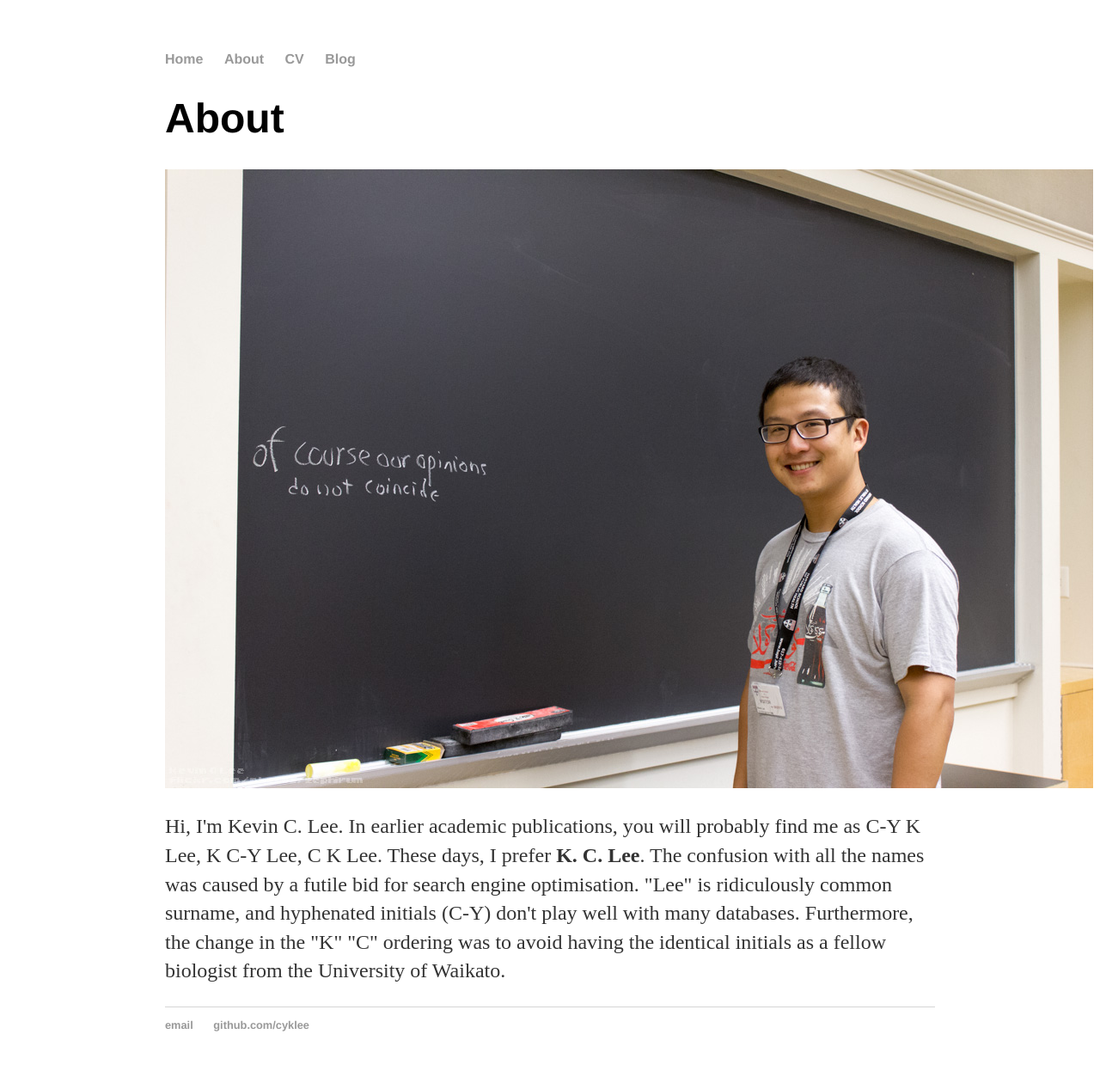
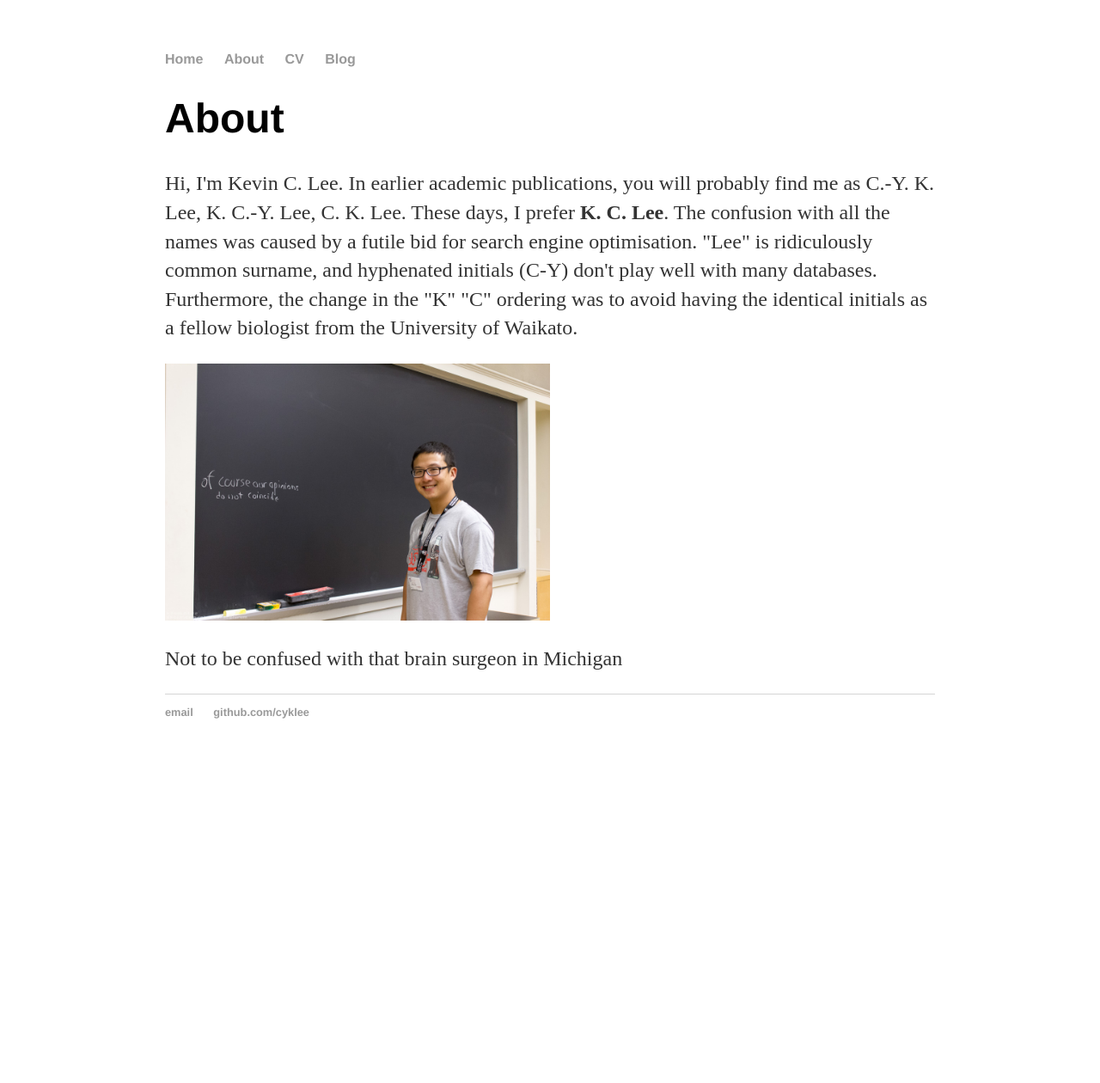
Before and after one commit to cyklee/cyklee.github.io, a Jekyll site: the page built from about/index.html, in a window 1280 px wide. Shown: the whole page at 86% size. Built offline with Jekyll 4.4.1, drawn with Linux system fonts in a browser that asks for light colours; after the commit the page ends 900 px from its top, so only the background shows below that.

Commit message:
Update index.html

```diff
--- a/about/index.html
+++ b/about/index.html
@@ -4,7 +4,9 @@ title: Kevin C Lee - about
 ---
 <div class="blurb">
   <h1>About</h1>
-  <img src="pt.jpg" alt="Mug">
-<p>Hi, I'm Kevin C. Lee. In earlier academic publications, you will probably find me as C-Y K Lee, K C-Y Lee, C K Lee. These days, I prefer <b>K. C. Lee</b>. The confusion with all the names was caused by a futile bid for search engine optimisation. "Lee" is ridiculously common surname, and hyphenated initials (C-Y) don't play well with many databases. Furthermore, the change in the "K" "C" ordering was to avoid having the identical initials as a fellow biologist from the University of Waikato.</p>
+  <p>Hi, I'm Kevin C. Lee. In earlier academic publications, you will probably find me as C.-Y. K. Lee, K. C.-Y. Lee, C. K. Lee. These days, I prefer <b>K. C. Lee</b>. The confusion with all the names was caused by a futile bid for search engine optimisation. "Lee" is ridiculously common surname, and hyphenated initials (C-Y) don't play well with many databases. Furthermore, the change in the "K" "C" ordering was to avoid having the identical initials as a fellow biologist from the University of Waikato.</p>
+  <img src="pt.jpg" alt="Mug" width="50%">
+  <p>Not to be confused with that brain surgeon in Michigan</p>
+
 
 </div><!-- /.blurb -->
```
